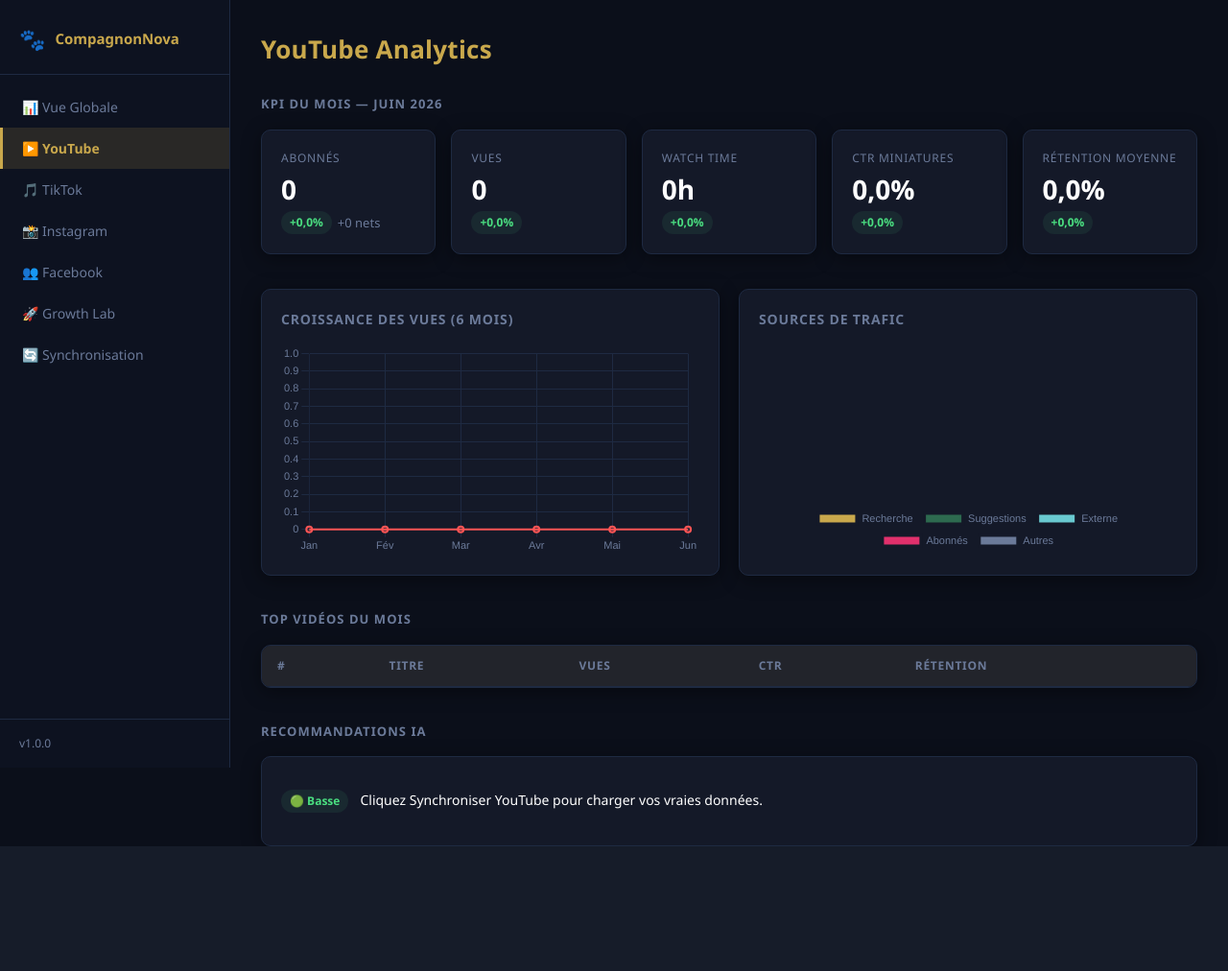
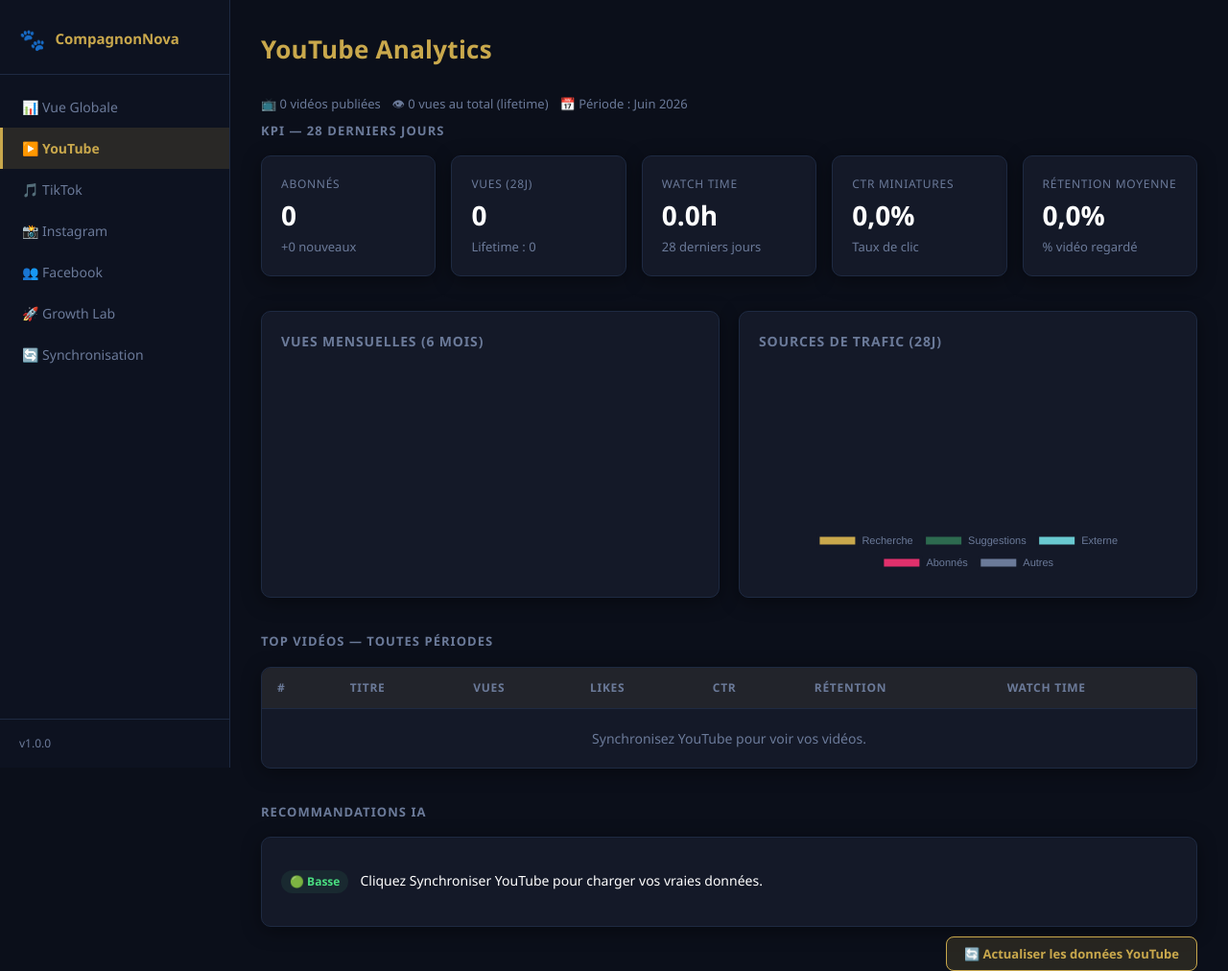
Before and after one commit to aelyounsi-collab/CompagnonNova, a PHP site: page /compagnonnova-dashboard/pages/youtube.php in a window 1280 px wide. Shown: the whole page at 96% size. Before the commit the page ends 882 px from the top, so only its background shows below. Run offline with PHP 8.4, Linux system fonts and the light colour scheme; lists and menus that the app fills with data are empty; a map, chart or similar area stays blank.

Commit message:
feat: YouTube analytics enrichi - vues lifetime, top videos avec titres/liens/likes/watch time

```diff
--- a/compagnonnova-dashboard/pages/youtube.php
+++ b/compagnonnova-dashboard/pages/youtube.php
@@ -4,34 +4,47 @@ $d = loadData('youtube');
 page_open('YouTube Analytics', 'youtube');
 ?>
 
+<!-- Stats chaîne -->
+<div style="display:flex;gap:12px;flex-wrap:wrap;margin-bottom:8px;">
+  <span style="color:var(--text-muted);font-size:13px;">
+    📺 <?= (int)($d['channel']['videos_count'] ?? 0) ?> vidéos publiées
+  </span>
+  <span style="color:var(--text-muted);font-size:13px;">
+    👁 <?= num($d['channel']['views_lifetime'] ?? 0) ?> vues au total (lifetime)
+  </span>
+  <span style="color:var(--text-muted);font-size:13px;">
+    📅 Période : <?= htmlspecialchars($d['meta']['period'] ?? '') ?>
+  </span>
+</div>
+
 <!-- KPIs -->
 <div class="section">
-  <div class="section-title">KPI du mois &mdash; <?= htmlspecialchars($d['meta']['period']) ?></div>
+  <div class="section-title">KPI — 28 derniers jours</div>
   <div class="kpi-grid">
     <div class="kpi-card">
       <div class="kpi-label">Abonnés</div>
-      <div class="kpi-value"><?= num($d['subscribers']['total']) ?></div>
-      <div class="kpi-footer"><?= badge_pct($d['subscribers']['change_pct']) ?> +<?= $d['subscribers']['net'] ?> nets</div>
+      <div class="kpi-value"><?= num($d['subscribers']['total'] ?? 0) ?></div>
+      <div class="kpi-footer">+<?= $d['subscribers']['new'] ?? 0 ?> nouveaux</div>
     </div>
     <div class="kpi-card">
-      <div class="kpi-label">Vues</div>
-      <div class="kpi-value"><?= num($d['views']['total']) ?></div>
-      <div class="kpi-footer"><?= badge_pct($d['views']['change_pct']) ?></div>
+      <div class="kpi-label">Vues (28j)</div>
+      <div class="kpi-value"><?= num($d['views']['total'] ?? 0) ?></div>
+      <div class="kpi-footer" style="color:var(--text-muted);">Lifetime : <?= num($d['views']['lifetime'] ?? 0) ?></div>
     </div>
     <div class="kpi-card">
       <div class="kpi-label">Watch Time</div>
-      <div class="kpi-value"><?= number_format($d['watch_time_hours']['total']) ?>h</div>
-      <div class="kpi-footer"><?= badge_pct($d['watch_time_hours']['change_pct']) ?></div>
+      <div class="kpi-value"><?= number_format($d['watch_time_hours']['total'] ?? 0, 1) ?>h</div>
+      <div class="kpi-footer" style="color:var(--text-muted);">28 derniers jours</div>
     </div>
     <div class="kpi-card">
       <div class="kpi-label">CTR Miniatures</div>
-      <div class="kpi-value"><?= pct($d['ctr']['value']) ?></div>
-      <div class="kpi-footer"><?= badge_pct($d['ctr']['change_pct']) ?></div>
+      <div class="kpi-value"><?= pct($d['ctr']['value'] ?? 0) ?></div>
+      <div class="kpi-footer" style="color:var(--text-muted);">Taux de clic</div>
     </div>
     <div class="kpi-card">
       <div class="kpi-label">Rétention moyenne</div>
-      <div class="kpi-value"><?= pct($d['retention']['avg']) ?></div>
-      <div class="kpi-footer"><?= badge_pct($d['retention']['change_pct']) ?></div>
+      <div class="kpi-value"><?= pct($d['retention']['avg'] ?? 0) ?></div>
+      <div class="kpi-footer" style="color:var(--text-muted);">% vidéo regardé</div>
     </div>
   </div>
 </div>
@@ -40,37 +53,55 @@ page_open('YouTube Analytics', 'youtube');
 <div class="section">
   <div class="chart-grid">
     <div class="chart-card">
-      <h3>Croissance des vues (6 mois)</h3>
+      <h3>Vues mensuelles (6 mois)</h3>
       <div style="height:220px;"><canvas id="chartViews"></canvas></div>
     </div>
     <div class="chart-card">
-      <h3>Sources de trafic</h3>
+      <h3>Sources de trafic (28j)</h3>
       <div style="height:220px;"><canvas id="chartTraffic"></canvas></div>
     </div>
   </div>
 </div>
 
-<!-- Top Videos -->
+<!-- Top Vidéos -->
 <div class="section">
-  <div class="section-title">Top Vidéos du mois</div>
+  <div class="section-title">Top Vidéos — Toutes périodes</div>
   <div class="table-card">
     <table>
       <thead>
-        <tr><th>#</th><th>Titre</th><th>Vues</th><th>CTR</th><th>Rétention</th></tr>
+        <tr>
+          <th>#</th>
+          <th>Titre</th>
+          <th>Vues</th>
+          <th>Likes</th>
+          <th>CTR</th>
+          <th>Rétention</th>
+          <th>Watch Time</th>
+        </tr>
       </thead>
       <tbody>
-        <?php foreach ($d['top_videos'] as $i => $v): ?>
+        <?php foreach ($d['top_videos'] ?? [] as $i => $v): ?>
         <tr>
           <td style="color:var(--gold);font-weight:700;"><?= $i+1 ?></td>
-          <td><?= htmlspecialchars($v['title']) ?></td>
+          <td>
+            <a href="<?= htmlspecialchars($v['url'] ?? '#') ?>" target="_blank"
+               style="color:var(--white);">
+              <?= htmlspecialchars($v['title']) ?>
+            </a>
+          </td>
           <td><?= num($v['views']) ?></td>
+          <td><?= num($v['likes'] ?? 0) ?></td>
           <td><?= pct($v['ctr']) ?></td>
           <td>
             <?= pct($v['retention']) ?>
-            <div class="progress-bar-wrap"><div class="progress-bar-fill" style="width:<?= $v['retention'] ?>%"></div></div>
+            <div class="progress-bar-wrap"><div class="progress-bar-fill" style="width:<?= min(100,$v['retention']) ?>%"></div></div>
           </td>
+          <td><?= $v['watch_hours'] ?? 0 ?>h</td>
         </tr>
         <?php endforeach; ?>
+        <?php if (empty($d['top_videos'])): ?>
+        <tr><td colspan="7" style="color:var(--text-muted);text-align:center;padding:20px;">Synchronisez YouTube pour voir vos vidéos.</td></tr>
+        <?php endif; ?>
       </tbody>
     </table>
   </div>
@@ -81,19 +112,33 @@ page_open('YouTube Analytics', 'youtube');
   <div class="section-title">Recommandations IA</div>
   <div class="chart-card">
     <ul class="reco-list">
-      <?php foreach ($d['recommendations'] as $r): ?>
+      <?php foreach ($d['recommendations'] ?? [] as $r): ?>
       <li class="reco-item"><?= badge_priority($r['priority']) ?><span><?= htmlspecialchars($r['text']) ?></span></li>
       <?php endforeach; ?>
     </ul>
   </div>
 </div>
 
-<?php page_close('../'); ?>
+<!-- Bouton sync rapide -->
+<div style="text-align:right;margin-top:-20px;margin-bottom:30px;">
+  <a href="sync.php" style="
+    background:var(--gold-light);color:var(--gold);
+    border:1px solid var(--gold);padding:8px 18px;
+    border-radius:8px;font-size:13px;font-weight:600;">
+    🔄 Actualiser les données YouTube
+  </a>
+</div>
+
+<?php page_close(); ?>
 <script>
 document.addEventListener('DOMContentLoaded', function () {
-  const mv = <?= json_encode($d['monthly_views']) ?>;
-  lineChart('chartViews', mv.labels, [{ label: 'Vues', data: mv.data, borderColor: CN.yt, backgroundColor: 'rgba(255,85,85,0.1)', fill: true }]);
-  const tr = <?= json_encode($d['traffic_sources']) ?>;
-  doughnutChart('chartTraffic', tr.labels, tr.data, ['#C9A84C','#2D6A4F','#69C9D0','#E1306C','#6B7A99']);
+  const mv = <?= json_encode($d['monthly_views'] ?? ['labels'=>[],'data'=>[]]) ?>;
+  if (mv.data.some(v => v > 0)) {
+    lineChart('chartViews', mv.labels, [{ label: 'Vues', data: mv.data, borderColor: CN.yt, backgroundColor: 'rgba(255,85,85,0.1)', fill: true }]);
+  }
+  const tr = <?= json_encode($d['traffic_sources'] ?? ['labels'=>[],'data'=>[]]) ?>;
+  if (tr.data.length > 0) {
+    doughnutChart('chartTraffic', tr.labels, tr.data, ['#C9A84C','#2D6A4F','#69C9D0','#E1306C','#6B7A99','#1877F2']);
+  }
 });
 </script>
```
Also changed, not shown: compagnonnova-dashboard/fetch/youtube.php (+131 -93 lines).
